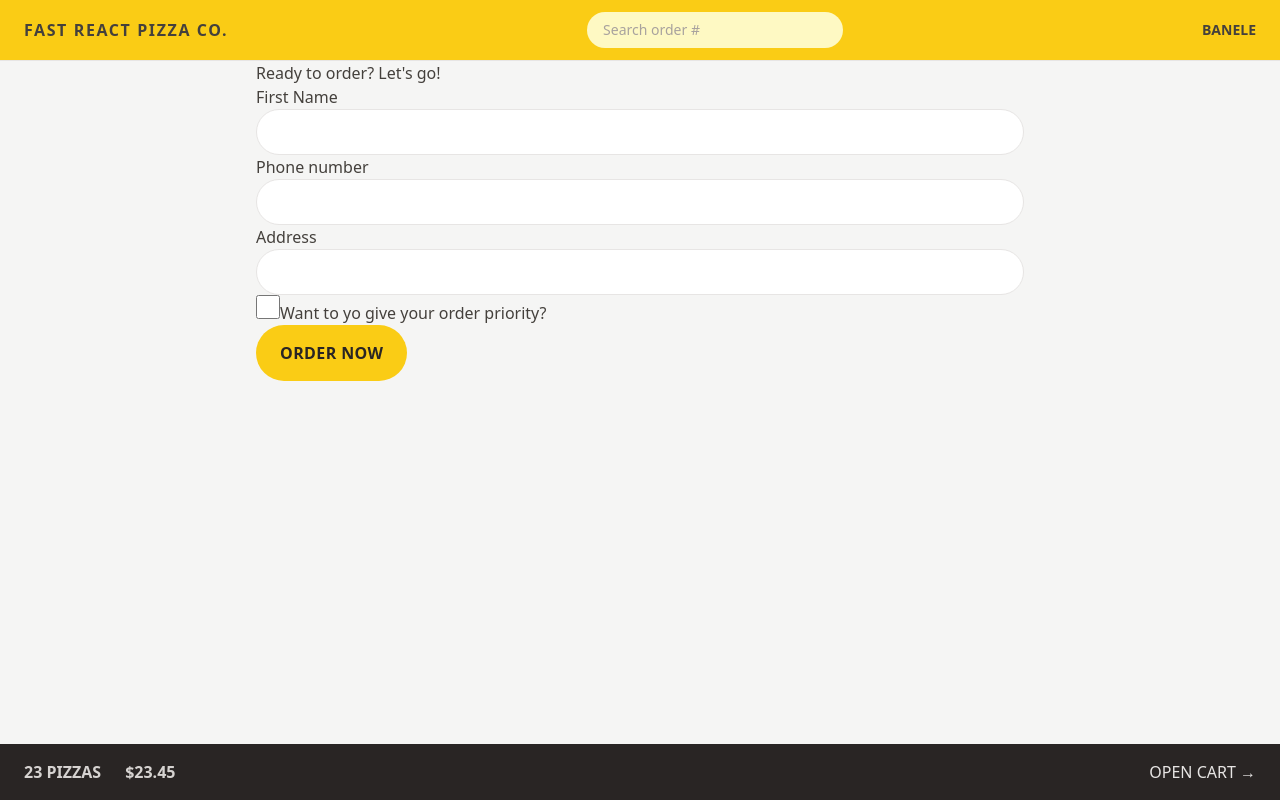
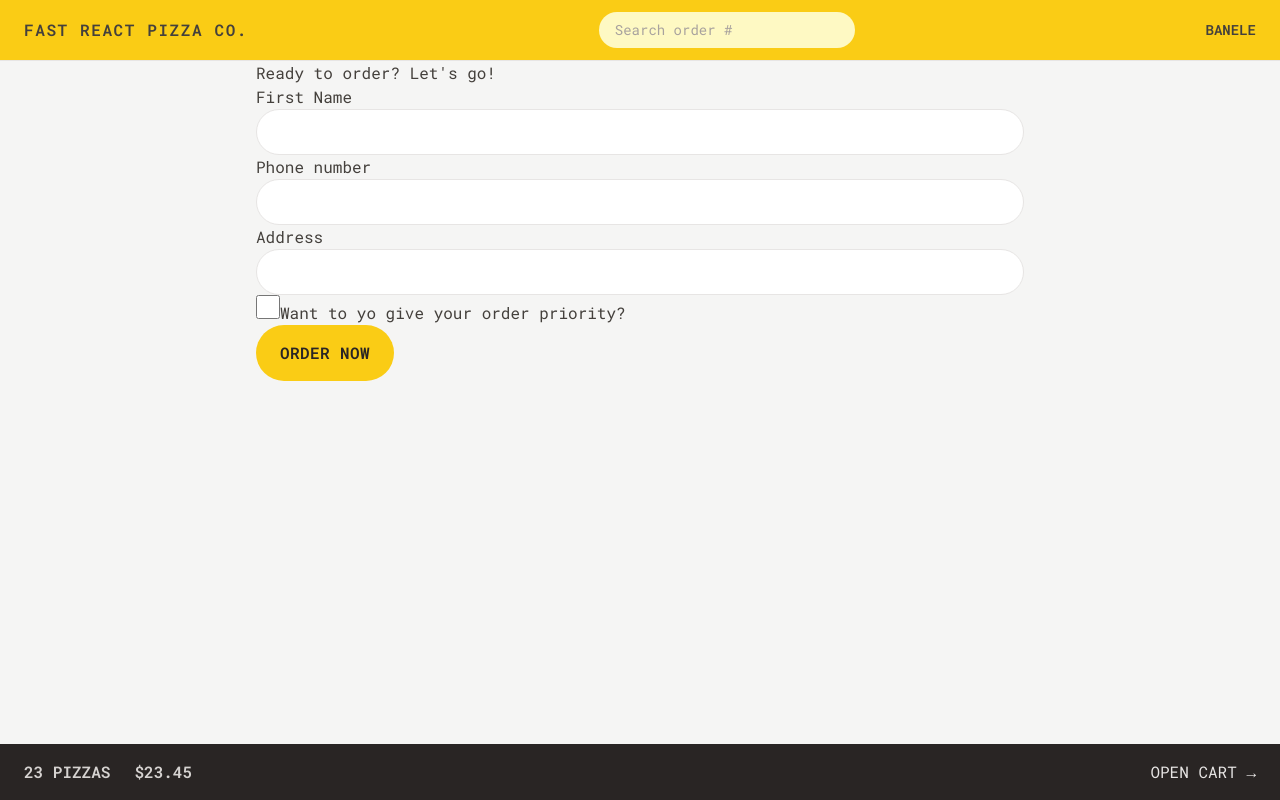
Before and after one commit to banelengwane/fast-react-pizza, a React (Vite) app: page /order/new in a window 1280 px wide. Built offline with nearby package versions, Linux system fonts and the light colour scheme.

Commit message:
styling the menu

```diff
--- a/index.html
+++ b/index.html
@@ -4,6 +4,9 @@
     <meta charset="UTF-8" />
     <link rel="icon" type="image/svg+xml" href="/vite.svg" />
     <meta name="viewport" content="width=device-width, initial-scale=1.0" />
+    <link rel="preconnect" href="https://fonts.googleapis.com">
+    <link rel="preconnect" href="https://fonts.gstatic.com" crossorigin>
+    <link rel="stylesheet" href="https://fonts.googleapis.com/css2?family=Roboto+Mono:wght@300;400;500;600;700&display=swap">
     <title>Vite + React</title>
   </head>
   <body class="bg-stone-100 text-stone-700">
--- a/src/features/cart/Cart.jsx
+++ b/src/features/cart/Cart.jsx
@@ -35,7 +35,7 @@
       <h2>Your cart, %NAME%</h2>
 
       <div>
-        <Button to="/order/new">Order pizzas</Button>
+        <Button to="/order/new" type='primary'>Order pizzas</Button>
         <button>Clear cart</button>
       </div>
     </div>
--- a/src/features/menu/Menu.jsx
+++ b/src/features/menu/Menu.jsx
@@ -6,7 +6,7 @@
   const menu = useLoaderData();
 
   return (
-    <ul>
+    <ul className='divide-y divide-stone-200 px-2'>
       {menu.map((pizza) => <MenuItem pizza={pizza} key={pizza.id} />)}
     </ul>
   )
--- a/src/features/menu/MenuItem.jsx
+++ b/src/features/menu/MenuItem.jsx
@@ -1,16 +1,19 @@
 import { formatCurrency } from "../../utils/helpers";
+import Button from '../../ui/Button'
 
 function MenuItem({ pizza }) {
   const { id, name, unitPrice, ingredients, soldOut, imageUrl } = pizza;
 
   return (
-    <li>
-      <img src={imageUrl} alt={name} />
-      <div>
-        <p>{name}</p>
-        <p>{ingredients.join(', ')}</p>
-        <div>
-          {!soldOut ? <p>{formatCurrency(unitPrice)}</p> : <p>Sold out</p>}
+    <li className="flex gap-4 py-2">
+      <img src={imageUrl} alt={name} className={`h-24 ${soldOut ? 'opacity-70 grayscale': ''}`}/>
+      <div className="flex flex-col grow pt-0.5">
+        <p className="font-medium">{name}</p>
+        <p className="text-sm italic text-stone-500 capitalize">{ingredients.join(', ')}</p>
+        <div className="mt-auto flex items-center justify-between">
+          {!soldOut ? <p className="text-sm">{formatCurrency(unitPrice)}</p> : <p className="text-sm uppercase font-medium text-stone-500">Sold out</p>}
+
+          <Button type='small'>Add to cart</Button>
         </div>
       </div>
     </li>
--- a/src/features/order/CreateOrder.jsx
+++ b/src/features/order/CreateOrder.jsx
@@ -85,7 +85,7 @@
 
         <div>
           <input type="hidden" name="cart" value={JSON.stringify(cart)} />
-          <Button disabled={isSubmitting}>
+          <Button disabled={isSubmitting} type='primary'>
             {isSubmitting ? 'Placing order...' : 'Order now'}
           </Button>
         </div>
--- a/src/features/user/CreateUser.jsx
+++ b/src/features/user/CreateUser.jsx
@@ -22,7 +22,7 @@
 
       {username !== '' && (
         <div>
-          <Button>Start ordering</Button>
+          <Button type='primary'>Start ordering</Button>
         </div>
       )}
     </form>
--- a/src/ui/Button.jsx
+++ b/src/ui/Button.jsx
@@ -1,12 +1,17 @@
 import { Link } from "react-router-dom"
 
-function Button({children, disabled, to}) {
-    const className = "bg-yellow-400 uppercase font-semibold text-stone-800 py-3 px-4 inline-block tracking-wide rounded-full hover:bg-yellow-300 cursor-pointer transition-colors duration-300 focus:outline-none focus:ring focus:ring-yellow-300 focus:bg-yellow-300 focus:ring-offset-2 disabled:cursor-not-allowed sm:px-6 sm:py-4"
+function Button({children, disabled, to, type}) {
+    const base = 'bg-yellow-400 uppercase font-semibold text-stone-800 inline-block tracking-wide rounded-full hover:bg-yellow-300 cursor-pointer transition-colors duration-300 focus:outline-none focus:ring focus:ring-yellow-300 focus:bg-yellow-300 focus:ring-offset-2 disabled:cursor-not-allowed'
 
-    if(to) return <Link to={to} className={className}>{children}</Link>
+    const styles = {
+        primary: base + ' px-4 py-3 md:px-6 md:py-4',
+        small: base + ' px-4 py-2 md:px-5 md:py-2.5 text-xs'
+    }
+
+    if(to) return <Link to={to} className={styles[type]}>{children}</Link>
 
     return (
-        <button disabled={disabled} className={className}>
+        <button disabled={disabled} className={styles[type]}>
             {children}
         </button>
     )
--- a/tailwind.config.js
+++ b/tailwind.config.js
@@ -1,9 +1,15 @@
 /** @type {import('tailwindcss').Config} */
+// eslint-disable-next-line
 export default {
   content: ["./index.html",
     "./src/**/*.{js,ts,jsx,tsx}",],
   theme: {
-    extend: {},
+    fontFamily:{
+      sans: 'ROboto Mono, monospace'
+    },
+    extend: {
+      screen: '100dvh'
+    },
   },
   plugins: [],
 }
```
